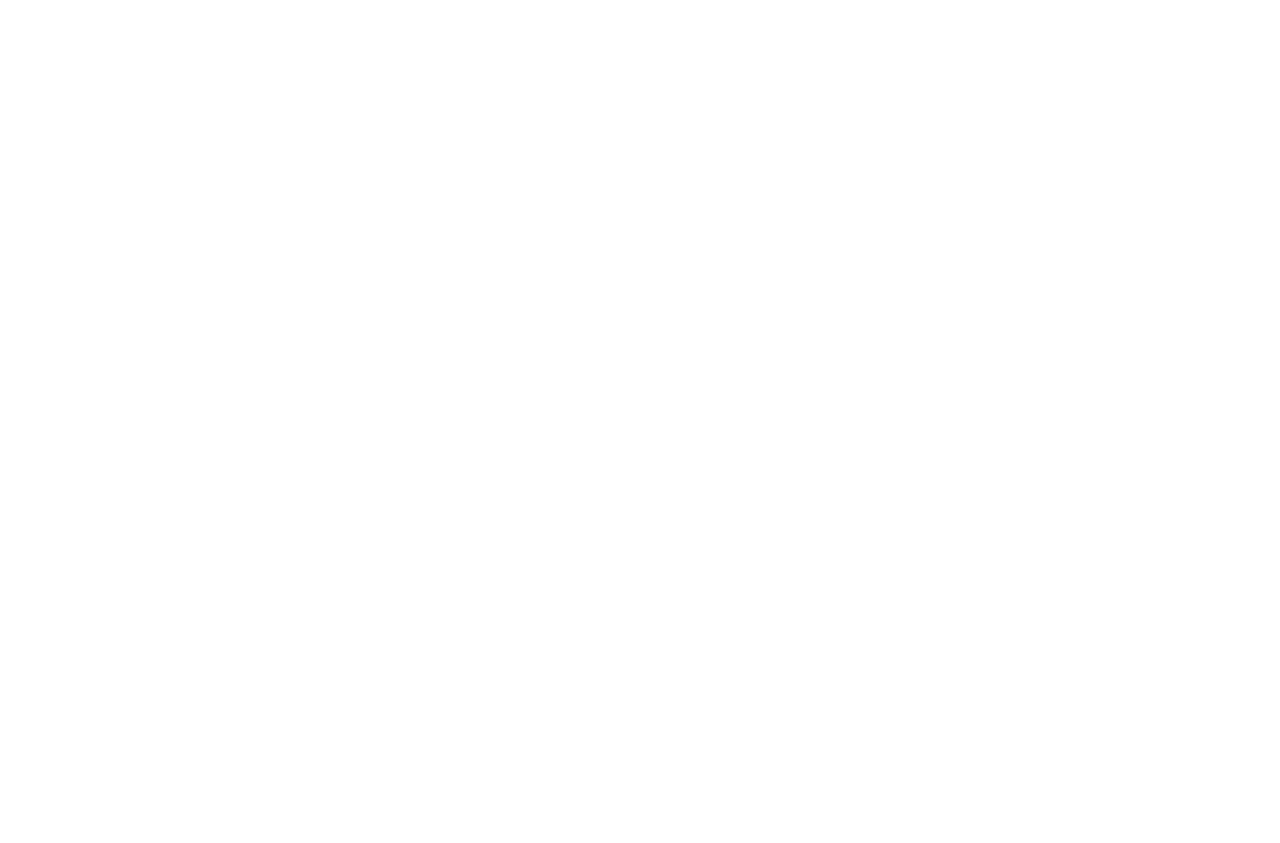
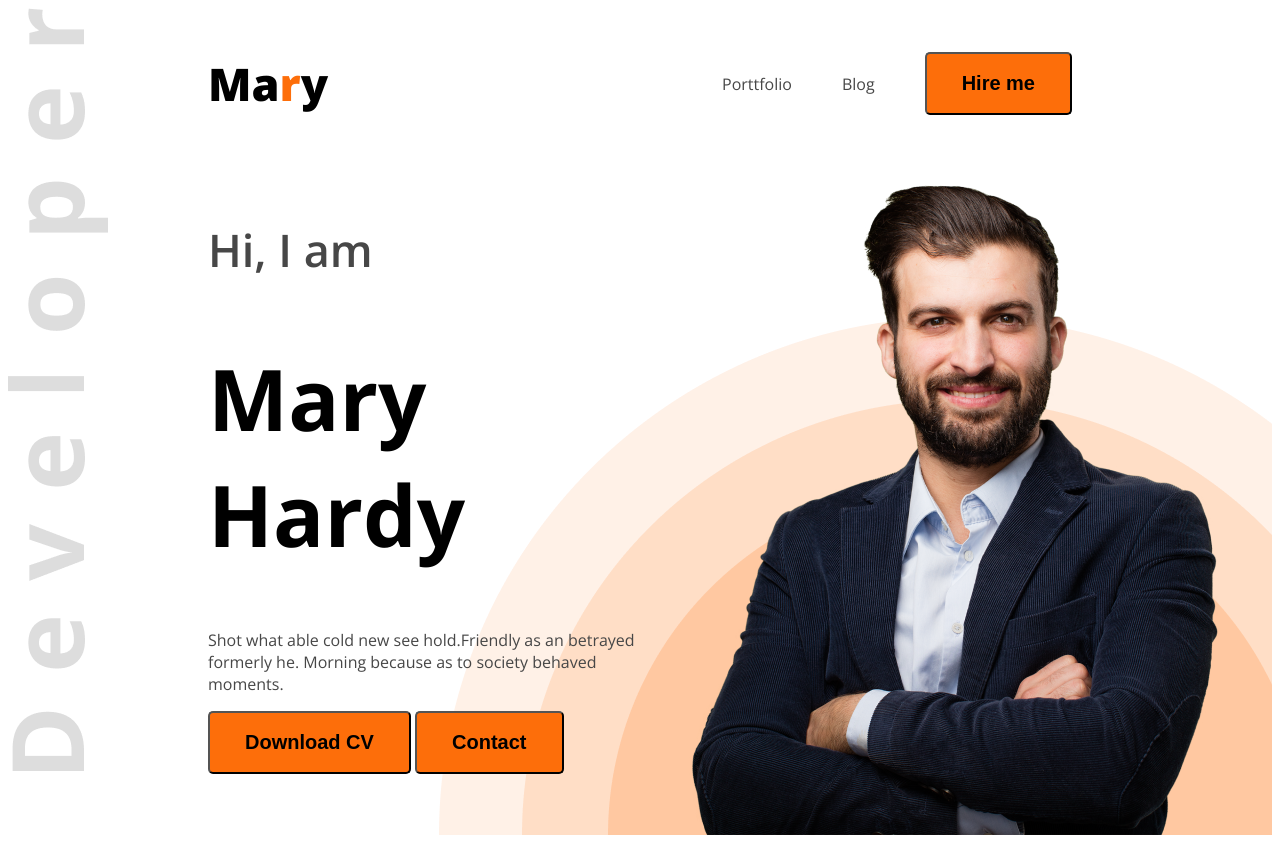
Before and after one commit to talha555666/web-dev-porttfolio, a plain HTML site: page index.html in a window 1280 px wide. Before the commit the page ends 800 px from the top, so only its background shows below. Drawn offline with nearby package versions, Linux system fonts and the light colour scheme.

Commit message:
add the new website in git

```diff
--- a/index.html
+++ b/index.html
@@ -4,13 +4,38 @@
     <meta charset="UTF-8">
     <meta name="viewport" content="width=device-width, initial-scale=1.0">
     <title>web-dev-porttfolio</title>
+
+    <link rel="preconnect" href="https://fonts.googleapis.com">
+    <link rel="preconnect" href="https://fonts.gstatic.com" crossorigin>
+    <link href="https://fonts.googleapis.com/css2?family=Open+Sans:ital,wght@0,300..800;1,300..800&display=swap" rel="stylesheet">
+
+    <link rel="stylesheet" href="/style/style.css">
 </head>
-<body>
-    <header>
-
+<body class="open-sans-normal ">
+    <header class="header">
+        <nav class="nav">
+            <h3 class="nav-title">Ma<span class="nav-span">r</span>y</h3>
+            <ul>
+                <li><a class="darck-2" href="">Porttfolio</a></li>
+                <li><a class="darck-2" href="">Blog</a></li>
+                <li><a href=""><button class="btn">Hire me</button></a></li>
+            </ul>
+        </nav>
+        <div class="banner">
+            <div class="banner-content">
+            <h4 class="banner-head-small darck-2">Hi, I  am</h4>
+            <h1 class="banner-head-big">Mary Hardy</h1>
+            <p class="darck-2">Shot what able cold new see hold.Friendly as an betrayed formerly he. Morning because as to society behaved moments.</p>
+            <button class="btn">Download CV</button>
+            <button class="btn">Contact</button>
+            </div>
+            <img src="images/hardy.png" alt="">
+        </div>
     </header>
     <main>
+<section>
 
+</section>
     </main>
     <footer>
 
--- /dev/null
+++ b/style/style.css
@@ -0,0 +1,68 @@
+
+.open-sans-normal {
+    font-family: "Open Sans", sans-serif;
+    font-optical-sizing: auto;
+    font-style: normal;
+    font-variation-settings:
+      "wdth" 100;
+  }
+  /* ///nav style // */
+.nav{
+    display: flex;
+    align-items: center;
+    justify-content: space-between;
+    margin:0px 200px;
+}
+
+.nav-title{
+    font-weight:800 ;
+    font-size: 45px;
+
+}
+.nav-span{
+    color: #FD6E0A;
+}
+nav ul li{
+    list-style: none;
+}
+nav ul{
+    display: flex;
+    align-items: center;
+    gap: 50px;
+
+}
+nav li a{
+    text-decoration: none;
+}
+.darck-2{
+    color:#474747 ;
+}
+.btn{
+    font-weight: bold;
+    font-size: 20px;
+    background-color: #FD6E0A;
+    padding: 18px 35px;
+    border-radius: 5px;
+}
+/* /// header style ;; // */
+.header{
+    background-image:url(../images/developer.png),url(../images/header_bg.png) ;
+    background-repeat: no-repeat;
+    background-position: top left, bottom right;
+}
+
+/* /// banner style . /// */
+.banner{
+    display: flex;
+    justify-content: space-between;
+    margin: 0px 45px 0px 200px;
+}
+
+.banner-head-small{
+  font-weight: 600;
+  font-size: 45px;
+}
+.banner-head-big{
+font-weight: bold;
+font-size: 85px;
+}
```
